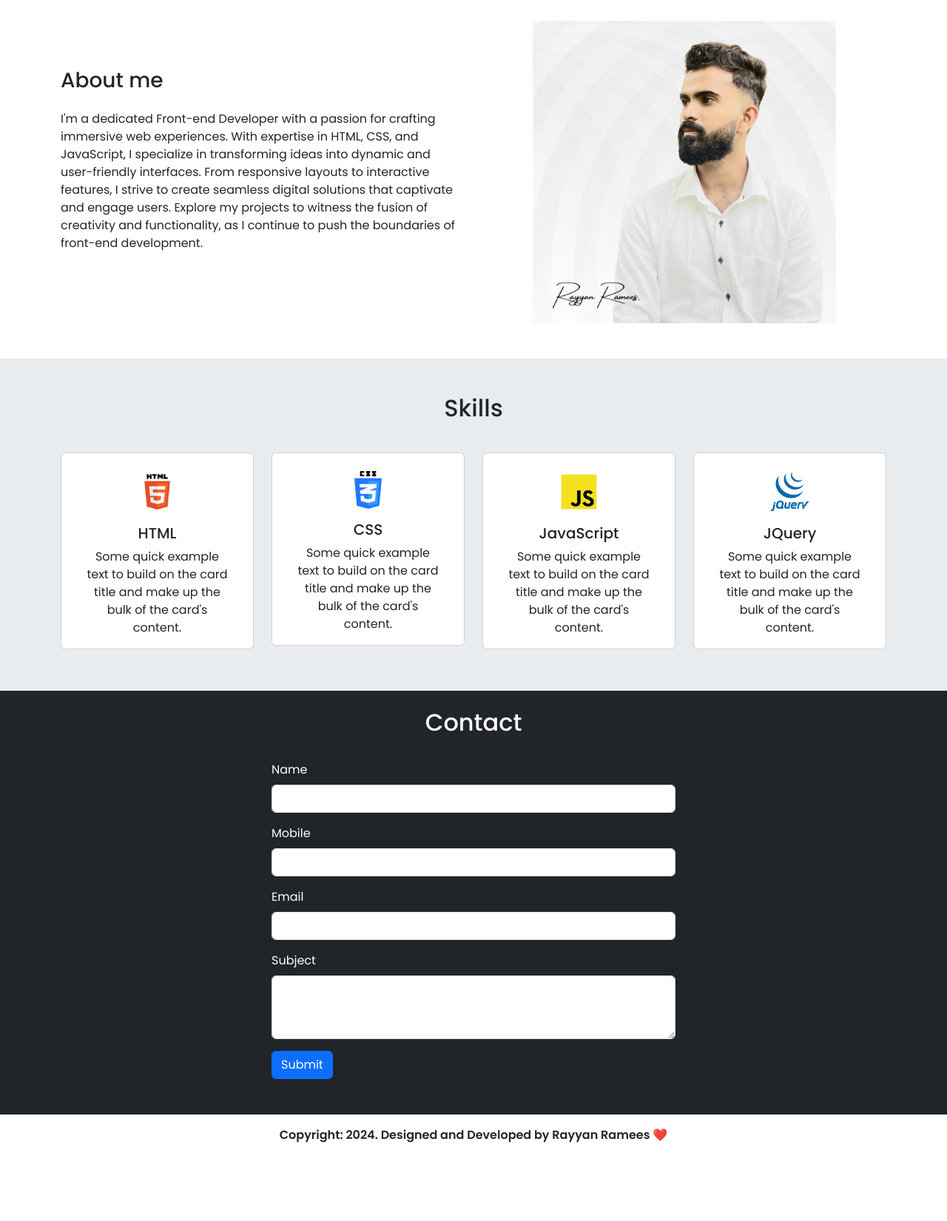
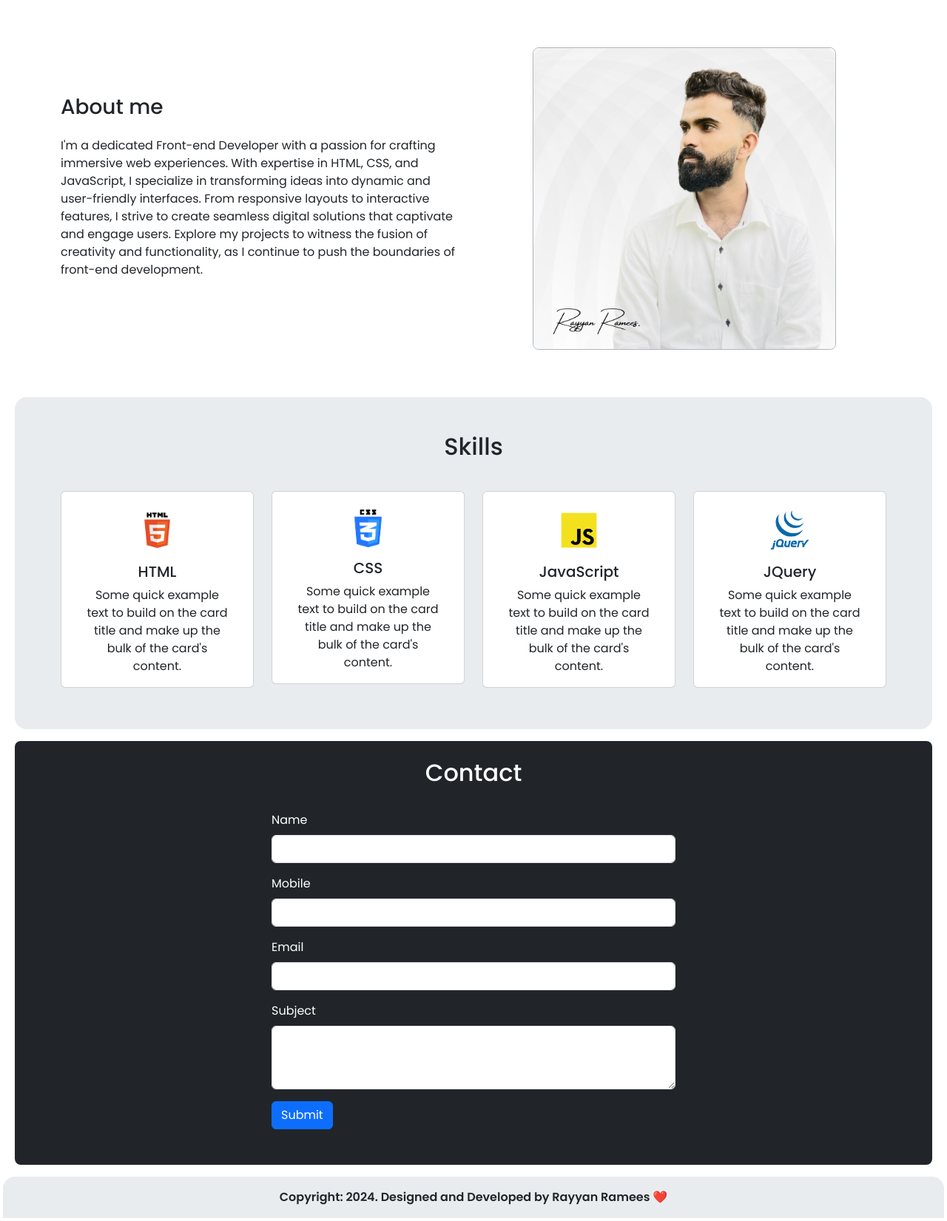
Before and after one commit to rayyan2255/portfolio-rayyan, a plain HTML site: page index.html in a window 1280 px wide. Shown: the part 691-2342 px from the top of the page at 74% size. Before the commit the page ends 2254 px from the top, so only its background shows below. Drawn offline with nearby package versions, Linux system fonts and the light colour scheme.

Commit message:
changed border radius

```diff
--- a/index.html
+++ b/index.html
@@ -4,7 +4,7 @@
 <head>
     <meta charset="UTF-8">
     <meta name="viewport" content="width=device-width, initial-scale=1.0">
-    <title>Rayyan Ramees</title>
+    <title>Rayyan Ramees </title>
     <link rel="preconnect" href="https://fonts.googleapis.com">
     <link rel="preconnect" href="https://fonts.gstatic.com" crossorigin>
     <link href="https://fonts.googleapis.com/css2?family=Poppins:wght@400;500;600&display=swap" rel="stylesheet">
@@ -14,8 +14,8 @@
 
 </head>
 
-<body>
-    <nav class="navbar navbar-expand-lg bg-body-tertiary py-2 border-bottom border-light-subtle fixed-top">
+<body class="p-1">
+    <nav class="navbar navbar-expand-lg bg-body-tertiary py-2 border-bottom border-light-subtle fixed-top rounded-bottom-4">
         <div class="container">
             <a class="navbar-brand fs-4" href="#">Rayyan</a>
             <button class="navbar-toggler" type="button" data-bs-toggle="collapse"
@@ -42,7 +42,7 @@
             </div>
         </div>
     </nav>
-    <section class="banner text-center">
+    <section class="banner text-center rounded-4 m-3 ">
         <div class="container">
             <div class="row">
                 <div class="col-md-12">
@@ -60,12 +60,12 @@
             </div>
         </div>
     </section>
-    <section id="about" class="py-5">
-        <div class="container">
-            <div class="row align-items-center">
-                <div class="col-md-6">
+    <section id="about" class="py-5 rounded-4 m-3">
+        <div class="container  ">
+            <div class="row align-items-center ">
+                <div class="col-md-6  ">
                     <h3 class="pb-3">About me</h3>
-                    <p class="pb-3">I'm a dedicated Front-end Developer with a passion for crafting immersive web experiences. With
+                    <p class="pb-3 ">I'm a dedicated Front-end Developer with a passion for crafting immersive web experiences. With
                         expertise in HTML, CSS, and JavaScript, I specialize in transforming ideas into dynamic and
                         user-friendly interfaces. From responsive layouts to interactive features, I strive to create
                         seamless digital solutions that captivate and engage users. Explore my projects to witness the
@@ -73,12 +73,12 @@
                         development.</p>
                 </div>
                 <div class="col-md-6 text-center">
-                    <img src="/Images/ryn.jpg" alt="Rayyan Ramees" class="img-fluid w-75">
+                    <img src="/Images/ryn.jpg" alt="Rayyan Ramees" class="img-fluid w-75 rounded-3 border border-dark-subtle">
                 </div>
             </div>
         </div>
     </section>
-    <section id="skills" class="bg-body-secondary py-5">
+    <section id="skills" class="bg-body-secondary py-5 rounded-4 m-3">
         <div class="container">
             <div class="row">
                 <h2 class="text-center pb-4">Skills</h2>
@@ -122,7 +122,7 @@
             </div>
         </div>
     </section>
-    <section id="contact" class="bg-dark text-white">
+    <section id="contact" class="bg-dark text-white rounded-3 m-3">
         <div class="container">
             <div class="row">
                 <div class="col-md-12">
@@ -154,7 +154,7 @@
             </div>
         </div>
     </section>
-    <footer class="py-2">
+    <footer class="bg-body-secondary rounded-top-4 py-2">
         <div class="container">
             <div class="row">
                 <div class="col-md-12 py-2">
```
